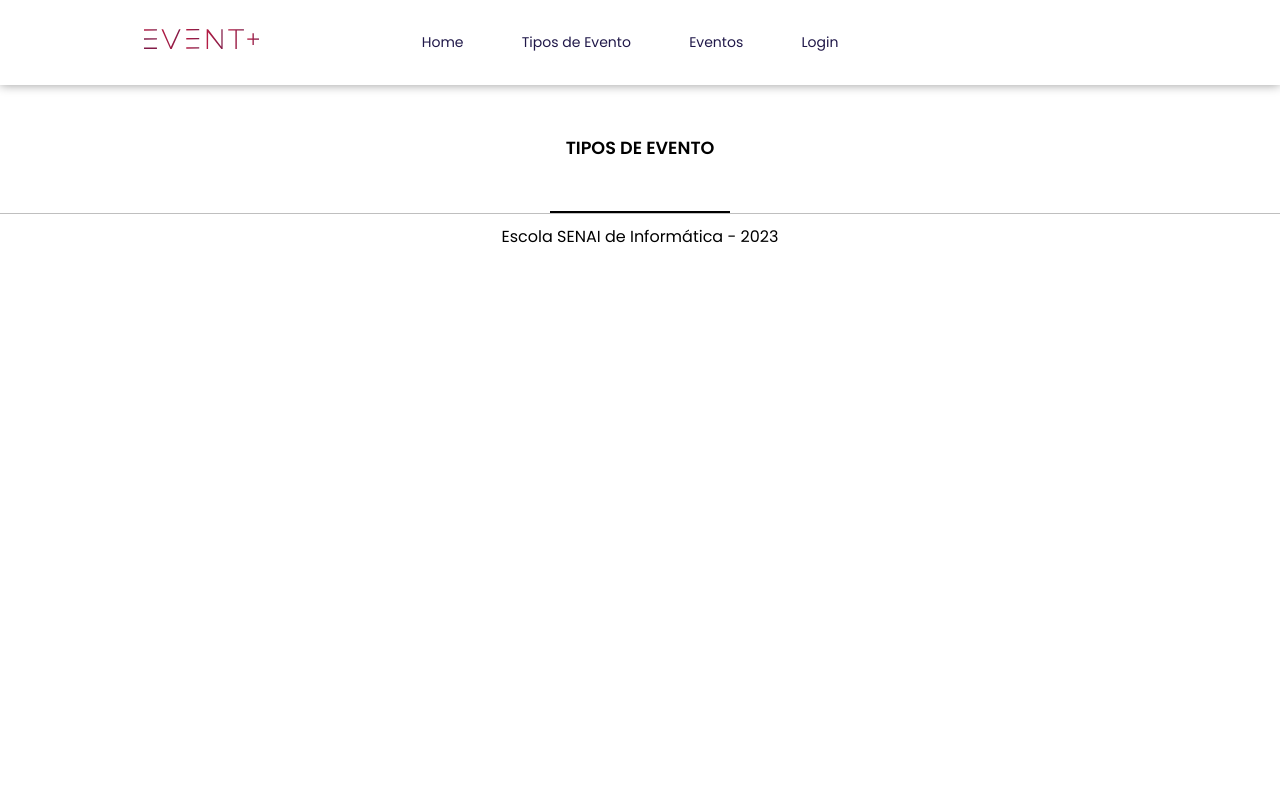
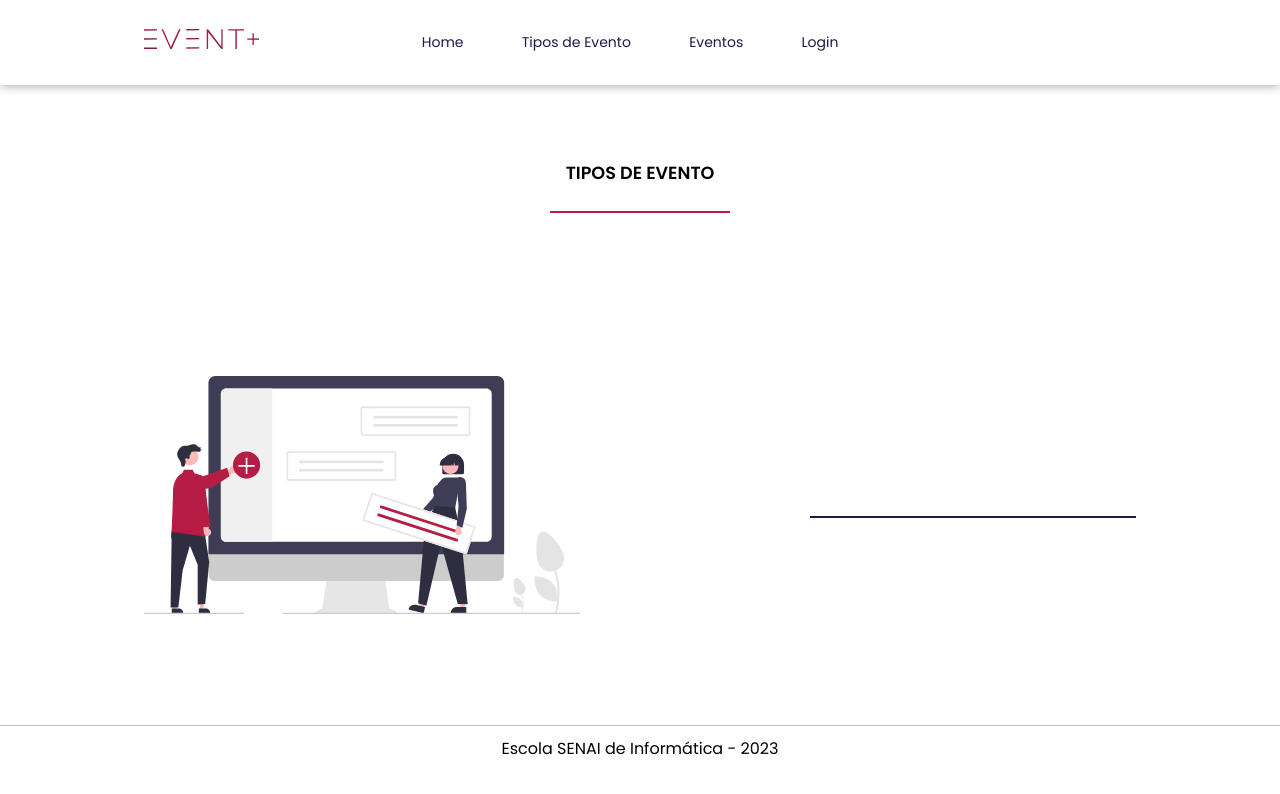
Before and after one commit to Richard-Felintro/event-plus, a React (Create React App) app in the folder eventplus/: page /tipo-eventos in a window 1280 px wide. Shown: the top 794 px of the page. Built offline with nearby package versions, Linux system fonts and the light colour scheme.

Commit message:
Página de Tipo de Eventos adicionada.

```diff
--- /dev/null
+++ b/eventplus/src/components/FormComponents/FormComponents.css
@@ -0,0 +1,40 @@
+
+@font-face {
+    font-family: Poppins-Regular;
+    src: url(../../assets/fonts/Poppins/Poppins-Regular.ttf);
+}
+
+.input-component {
+    width: 100%;
+    height: 40px;
+    padding: 0 5px;
+    border: none; /* reset de bordas */
+    outline: none;
+
+    font-family: Poppins-Regular;
+    font-size: 1rem;
+    border-bottom: 2px solid var(--color-dark-blue);
+}
+
+.input-component::placeholder {
+    color: var(--color-dark-blue);
+}
+
+.button-component {
+    width: 100%;
+    height: 40px;
+    background-color: var(--color-red);
+    font-family: Poppins-Regular;
+    font-size: 1.125rem; /*se liga nesse cálculo :)*/
+    color: var(--color-white);
+    cursor: pointer;
+    outline: none;
+    border: 1px solid var(--color-red);
+    border-radius: 5px;
+}
+
+@media screen and (min-width: 992px) {
+    .button-component--middle {
+        width: 45%;
+    }
+}
--- /dev/null
+++ b/eventplus/src/components/FormComponents/FormComponents.jsx
@@ -0,0 +1,27 @@
+import React from "react";
+import "./FormComponents.css";
+
+export const Input = ({
+  type,
+  id,
+  value,
+  required,
+  AdditionalClass = "",
+  name,
+  placeholder,
+  manipulationFunction,
+}) => {
+  return (
+    <input
+      type={type}
+      id={id}
+      name={name}
+      value={value}
+      required={required}
+      className={`input-component ${AdditionalClass}`}
+      placeholder={placeholder}
+      onChange={manipulationFunction}
+      autoComplete="off"
+    />
+  );
+};
--- /dev/null
+++ b/eventplus/src/components/ImageIllustrator/ImageIllustrator.css
@@ -0,0 +1,15 @@
+.illustrator-box {
+    display: none;
+}
+
+@media screen and (min-width: 1200px) {
+
+    .ilustrator-box {
+        display: flex;
+    }
+
+    .illustrator-box__image {
+        width: 100%;
+        max-width: 436px;
+    }
+}
--- /dev/null
+++ b/eventplus/src/components/ImageIllustrator/ImageIllustrator.jsx
@@ -0,0 +1,16 @@
+import React from "react";
+import "./ImageIllustrator.css";
+
+const ImageIllustrator = ({ alterText, imageRender, AdditionalClass = "" }) => {
+  return (
+    <figure>
+      <img
+        src={imageRender}
+        alt={alterText}
+        className={`illustrator-box__image ${AdditionalClass}`}
+      />
+    </figure>
+  );
+};
+
+export default ImageIllustrator;
--- a/eventplus/src/components/Title/Title.css
+++ b/eventplus/src/components/Title/Title.css
@@ -24,5 +24,5 @@
 
 
 .margem-acima {
-    margin-top: 50px;
+    margin-top: 25px;
 }
--- a/eventplus/src/components/Title/Title.jsx
+++ b/eventplus/src/components/Title/Title.jsx
@@ -1,11 +1,11 @@
 import React from 'react';
 import "./Title.css"
 
-const Title = ( {titleText, additionalClass = '', color = ''} ) => {
+const Title = ( {titleText, additionalClass = '', color = '', borderColor = ''} ) => {
     return (
         <h1 className = {`title margem-acima ${additionalClass}`} style={{color : color}}>
             {titleText}
-            <hr className='margem-acima title__underscore' style = {{borderColor : color}}/>
+            <hr className='margem-acima title__underscore' style = {{borderColor : borderColor}}/>
         </h1>
     );
 };
--- a/eventplus/src/pages/HomePage/HomePage.jsx
+++ b/eventplus/src/pages/HomePage/HomePage.jsx
@@ -13,7 +13,7 @@ const HomePage = () => {
     async function getProximosEventos() {
       try {
         const promise = await api.get(
-          "http://localhost:5000/api/Evento/ListarProximos"
+          "/Evento/ListarProximos"
         );
         setNextEvents(promise.data);
       } catch (error) {}
--- a/eventplus/src/pages/TipoEventosPage/TipoEventosPage.css
+++ b/eventplus/src/pages/TipoEventosPage/TipoEventosPage.css
@@ -0,0 +1,55 @@
+.cadastro-evento-section, .lista-eventos-section{
+    padding: 50px 0;
+ }
+
+.cadastro-evento__box {
+    display: flex;
+    justify-content: center;
+    align-items: center;
+    flex-wrap: wrap;
+    width: 100%;
+    /* border: 1px solid red; */
+}
+
+.ftipo-evento {
+    width: 374px;
+    height: 255px;
+    margin-top: 50px;
+    display: flex;
+    flex-wrap: wrap;
+    align-items: center;
+    /* border: 1px solid blue; */
+}
+
+
+/* lista de Eventos */
+.lista-eventos-section {
+    background-color: var(--color-red);
+    width: 100%;
+    padding-bottom: 50px;
+    overflow: auto;
+    /* height: 432px; */
+}
+
+
+.buttons-editbox {
+    width: 100%;
+    display: flex;
+    flex-direction: column;
+    gap: 20px;
+    justify-content: 'space-between';
+}
+
+@media screen and (min-width: 1200px){
+
+    .cadastro-evento__box {
+        justify-content: space-between;
+        height: 540px;
+    }
+
+    .ftipo-evento {margin-top: 0;}
+
+    .buttons-editbox {
+        flex-direction: row;
+    }
+}
--- a/eventplus/src/pages/TipoEventosPage/TipoEventosPage.jsx
+++ b/eventplus/src/pages/TipoEventosPage/TipoEventosPage.jsx
@@ -1,12 +1,34 @@
 import React from "react";
 import "./TipoEventosPage.css";
 import Title from "../../components/Title/Title";
+import MainContent from "../../components/MainContent/MainContent";
+import Container from "../../components/Container/Container";
+import ImageIllustrator from "../../components/ImageIllustrator/ImageIllustrator";
+import eventTypeImage from "../../assets/images/tipo-evento.svg";
+
+import { Input } from "../../components/FormComponents/FormComponents"
 
 const TipoEventosPage = () => {
   return (
-    <div>
-      <Title titleText={"Tipos de Evento"} color={"black"} />
-    </div>
+    <MainContent>
+      <section className="cadastro-evento-section">
+        <Container>
+          <div className="cadastro-evento__box">
+            <Title titleText={"Tipos de Evento"} color={"black"} />
+            <ImageIllustrator
+              alterText={"Um homem e uma mulher interagindo com uma tela de cadastro"}
+              imageRender={eventTypeImage}
+            />
+            <form action="">
+            <Input
+            name={"titulo"}
+            type={"number"}
+            />
+            </form>
+          </div>
+        </Container>
+      </section>
+    </MainContent>
   );
 };
 
```
